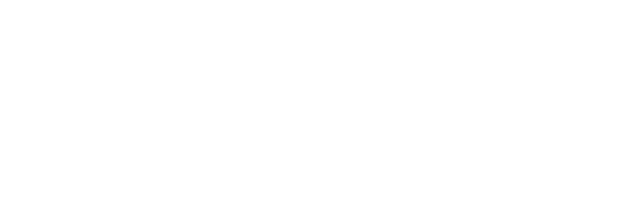
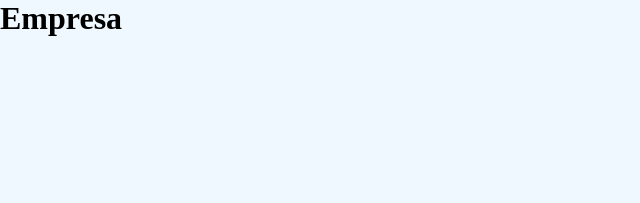
Before and after one commit to camileroyer/camile, a plain HTML site: page index.html in a window 1280 px wide. Shown: the whole page, without its empty margins (0-640 px from the left). Drawn offline with Linux system fonts and the light colour scheme.

Commit message:
header
header concluído.

```diff
--- a/index.html
+++ b/index.html
@@ -5,9 +5,12 @@
     <meta http-equiv="X-UA-Compatible" content="IE=edge">
     <meta name="viewport" content="width=device-width, initial-scale=1.0">
     <title>Document</title>
+    <title>bibibibibibibi</title>
     <link rel="stylesheet" href="./style.css">
 </head>
 <body>
-    <script src="./script.js"></script>
+    <header>
+        <h1>Empresa</h1>
+    </header>
 </body>
 </html>
--- a/style.css
+++ b/style.css
@@ -0,0 +1,13 @@
+*{
+    padding: 0%;
+    margin: 0%;
+    background-color: aliceblue;
+}
+
+header{
+    width: 100%;
+    height: 200px;
+    display: block;
+    background-image: url(https://vitat.com.br/wp-content/uploads/2022/02/shutterstock_508917979-min-scaled.jpg?ims=fit-in/900x350/filters:quality(70):format(webpp));
+
+}
```
